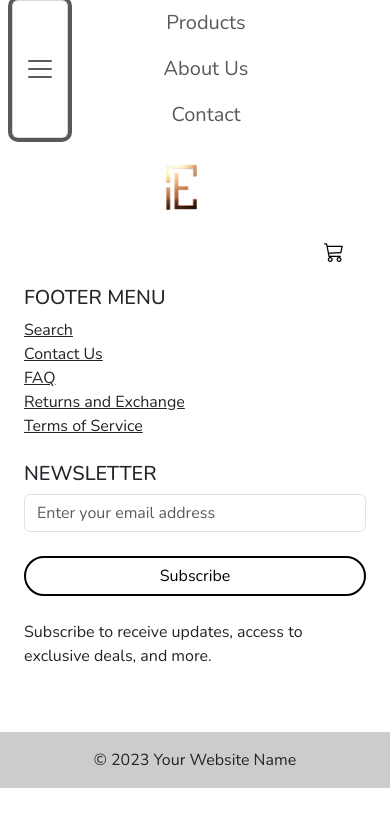
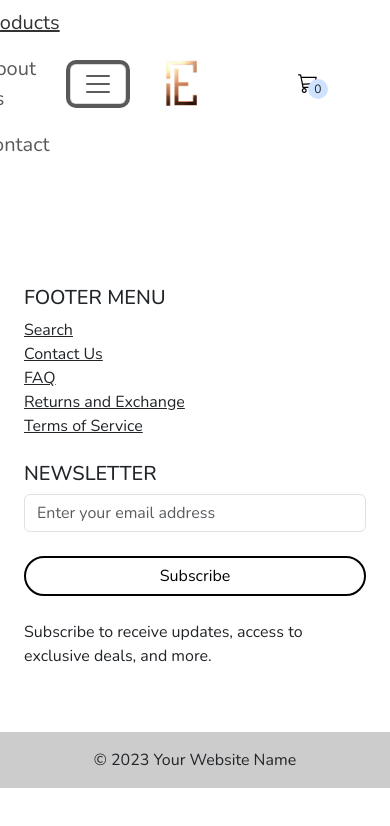
Before and after one commit to IbrahimElsa/Gym-Page, a website: page items.html in a window 390 px wide. Both pictures are taken after a click on the button "Toggle navigation". Drawn offline with nearby package versions, Linux system fonts and the light colour scheme; no server answers.

Commit message:
fixed mobile navbar

```diff
--- a/style.css
+++ b/style.css
@@ -193,30 +193,40 @@ body {
     }
 }
 @media (max-width: 768px) {
-    .nav-txt {
-        font-size: 0.8rem;
+    /* Reset column styles on mobile to make them line up in a row */
+    .navbar .container-fluid {
+        padding: 0;
+        margin: 0;
+    }
+    .navbar .col-lg-4 {
+        flex-basis: 33.33%; /* Divide the navbar into 3 equal parts */
+        max-width: 33.33%;
+        padding: 0; /* Remove any padding */
+        display: flex;
+        align-items: center; /* Vertically center the items */
+        justify-content: center; /* Horizontally center the items */
+    }
+    .navbar-toggler {
+        order: 1; /* Place the hamburger menu first */
+    }
+    .navbar-brand {
+        order: 2; /* Place the logo in the center */
+        text-align: center; /* Center the logo */
+    }
+    .navbar-brand img {
+        height: auto; /* Reset the logo height for mobile */
+        width: 70px; /* Adjust the logo width for mobile */
+    }
+    .cart-wrapper {
+        order: 3; /* Place the cart on the far right */
+    }
+    .navbar .navbar-collapse {
+        flex-grow: 0; /* Prevent the navbar collapse from taking up extra space */
     }
 }
-@media (max-width: 768px) {
-    .navbar .container-fluid .row {
-        flex-direction: column;
-        align-items: center;
-    }
-    .navbar .col-lg-4 {
-        width: 100%;
-        text-align: center;
-    }
-}
-@media (max-width: 768px) {
-    #cart-count {
-        display: none;
-    }
-}
-@media (max-width: 768px) {
-    .dropdown-menu {
-        width: 100%;
-    }
-}
+
+
+
 
 .card-img-top {
     max-width: 100%;
```
Also changed, not shown: index.html (+1 -0 lines).
